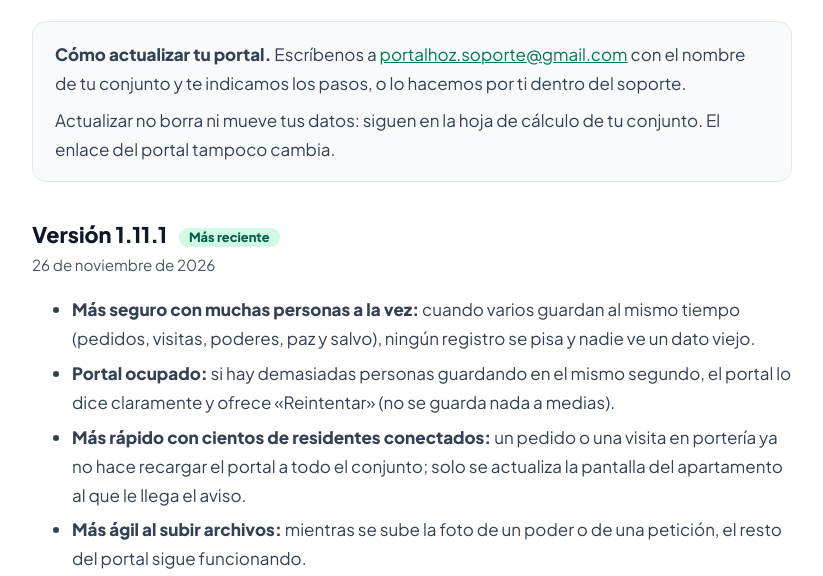
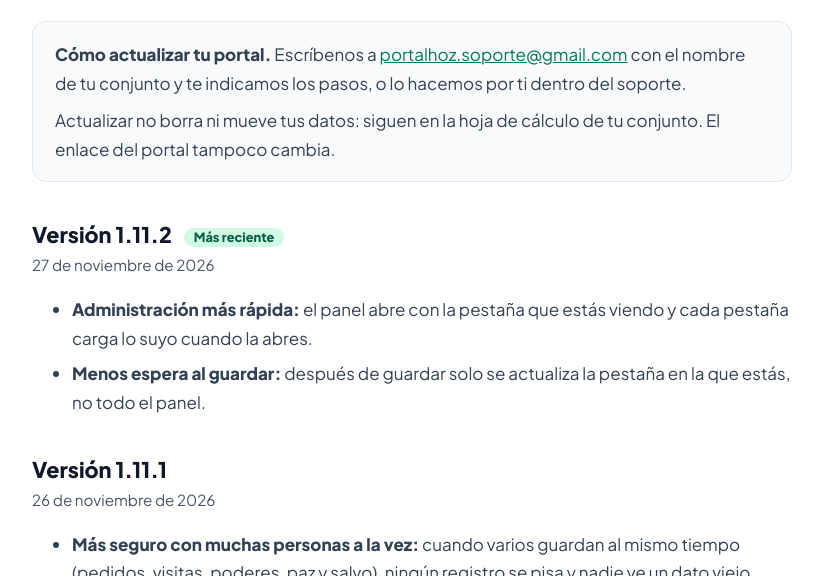
Before and after one commit to portalhoz/portalhoz.github.io, a plain HTML site: page novedades.html in a window 1280 px wide. Shown: the part 197-773 px from the top of the page, without its empty margins (228-1051 px from the left). Drawn offline with Linux system fonts and the light colour scheme.

Commit message:
Versión 1.11.2: la administración carga pestaña por pestaña
Co-Authored-By: Claude Opus 5.5 <noreply@anthropic.com>

```diff
--- a/novedades.html
+++ b/novedades.html
@@ -43,7 +43,14 @@
     <p>Actualizar no borra ni mueve tus datos: siguen en la hoja de cálculo de tu conjunto. El enlace del portal tampoco cambia.</p>
   </div>
 
-  <h2 id="v1-11-1">Versión 1.11.1 <span class="sello">Más reciente</span></h2>
+  <h2 id="v1-11-2">Versión 1.11.2 <span class="sello">Más reciente</span></h2>
+  <p class="fecha">27 de noviembre de 2026</p>
+  <ul>
+    <li><strong>Administración más rápida:</strong> el panel abre con la pestaña que estás viendo y cada pestaña carga lo suyo cuando la abres.</li>
+    <li><strong>Menos espera al guardar:</strong> después de guardar solo se actualiza la pestaña en la que estás, no todo el panel.</li>
+  </ul>
+
+  <h2 id="v1-11-1">Versión 1.11.1</h2>
   <p class="fecha">26 de noviembre de 2026</p>
   <ul>
     <li><strong>Más seguro con muchas personas a la vez:</strong> cuando varios guardan al mismo tiempo (pedidos, visitas, poderes, paz y salvo), ningún registro se pisa y nadie ve un dato viejo.</li>
```
Also changed, not shown: version.json (+4 -4 lines).
